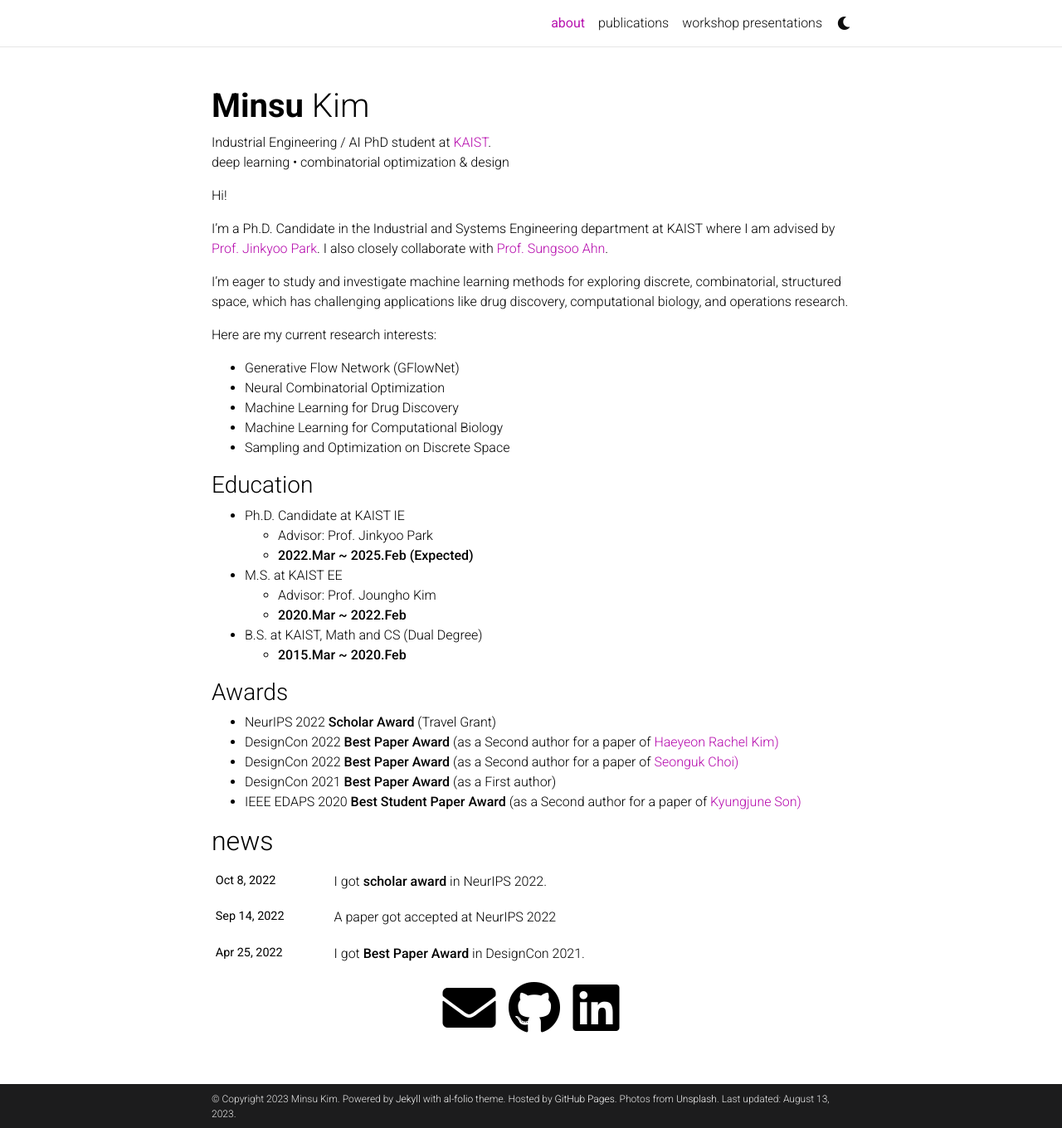
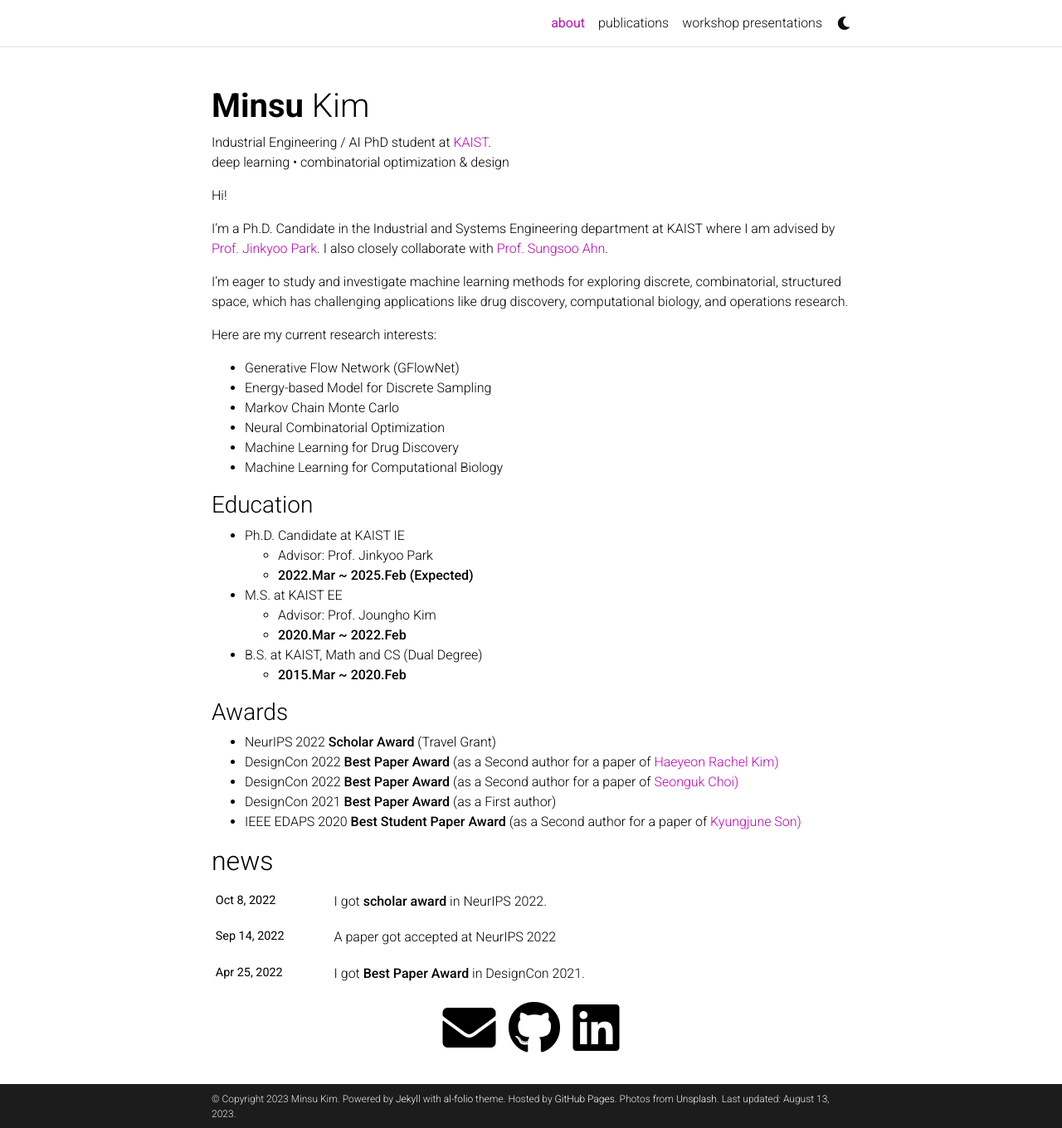
Before and after one commit to minsuukim/minsuukim.github.io, a Jekyll site: the page built from _pages/about.md, in a window 1280 px wide and 1360 px high. Shown: the whole window at 83% size. Built offline with Jekyll 4.4.1, drawn with Linux system fonts in a browser that asks for light colours; comment, search, counter and statistics services are not loaded; a style sheet for code colours, icons or effects is not loaded.

Commit message:
Update about.md

```diff
--- a/_pages/about.md
+++ b/_pages/about.md
@@ -26,10 +26,12 @@ I'm eager to study and investigate machine learning methods for exploring discre
 
 Here are my current research interests:
 - Generative Flow Network (GFlowNet)
+- Energy-based Model for Discrete Sampling
+- Markov Chain Monte Carlo
 - Neural Combinatorial Optimization
 - Machine Learning for Drug Discovery
 - Machine Learning for Computational Biology
-- Sampling and Optimization on Discrete Space
+
 
 
 ### Education
```
